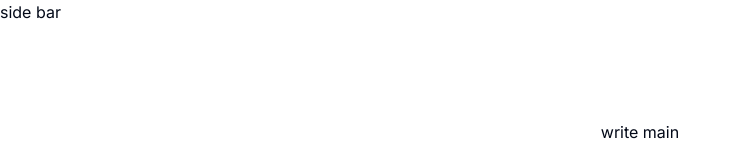
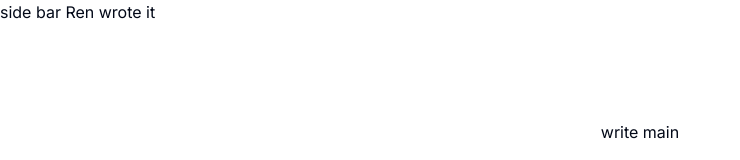
Before and after one commit to HuuThongg/threadly, a Next.js app: page / in a window 1280 px wide. Shown: the top 160 px of the page, without its empty margins (0-740 px from the left). Built offline with nearby package versions, Linux system fonts and the light colour scheme.

Commit message:
fix sidebar

```diff
--- a/components/side-bar.tsx
+++ b/components/side-bar.tsx
@@ -1,3 +1,3 @@
 export function SideBar() {
-  return <div>side bar </div>
+  return <div>side bar Ren wrote it </div>
 }
```
